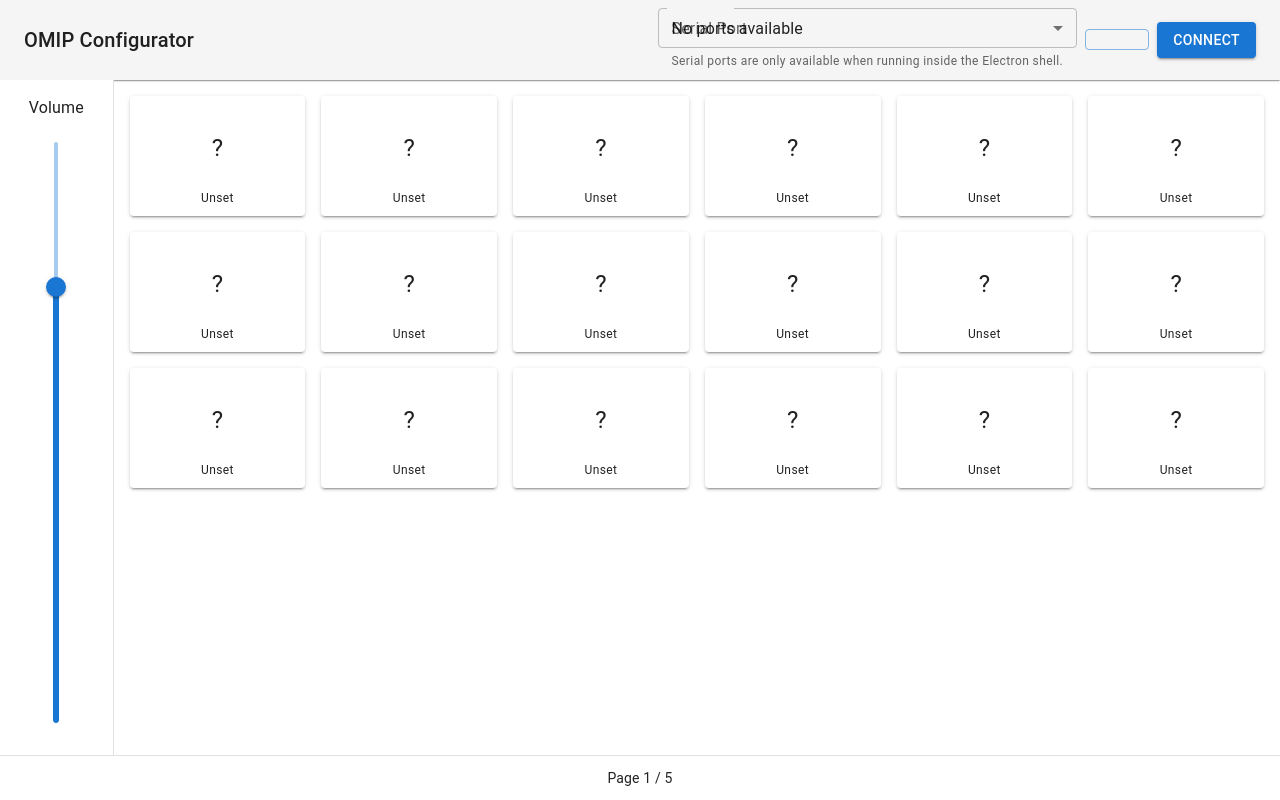
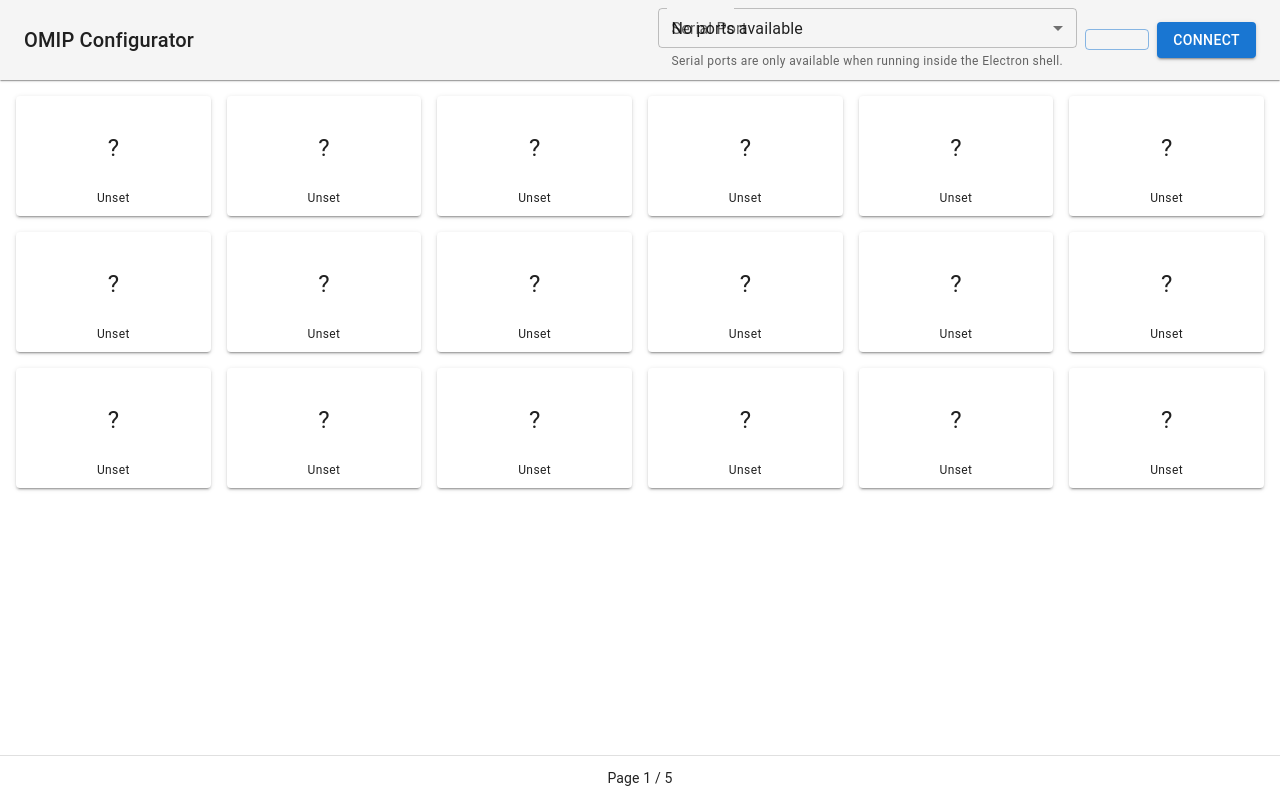
Before and after one commit to yururi-nonbiry/Open-Modular-Input-Protocol, a React (Vite) app in the folder M5Tab_OMIP/pc_software/ui/: page / in a window 1280 px wide. Built offline with nearby package versions, Linux system fonts and the light colour scheme; some icons are missing.

Commit message:
UIボリューム　削除

```diff
--- a/M5Tab_OMIP/pc_software/ui/src/App.tsx
+++ b/M5Tab_OMIP/pc_software/ui/src/App.tsx
@@ -23,7 +23,6 @@ function App() {
   const [isConnected, setIsConnected] = useState<boolean>(false);
   const [page, setPage] = useState<number>(1);
   const [totalPages] = useState<number>(5);
-  const [volume, setVolume] = useState<number>(75);
   const [flashingCell, setFlashingCell] = useState<number | null>(null);
   const [pageConfigs, setPageConfigs] = useState<PageConfigs>({});
   const [editingCell, setEditingCell] = useState<{page: number, index: number} | null>(null);
@@ -104,7 +103,7 @@ function App() {
             if (portId === 19) { handleNextPage(); }
             else if (portId === 20) { handlePrevPage(); }
           } else if (response.event === 'input_analog') {
-            if (response.port_id === 18) { setVolume(response.value * 100); }
+            // PC Volume is handled by the main process, no UI update needed here.
           }
         }
       } catch (e) {}
@@ -242,17 +241,6 @@ function App() {
       {/* Body */}
       <Box sx={{ display: 'flex', flexGrow: 1, overflow: 'hidden' }}>
 
-        {/* Sidebar */}
-        <Box sx={{ width: 120, p: 2, display: 'flex', flexDirection: 'column', alignItems: 'center', bgcolor: 'background.paper', borderRight: 1, borderColor: 'divider' }}>
-          <Typography id="volume-slider-label" gutterBottom>Volume</Typography>
-          <Slider
-            aria-labelledby="volume-slider-label"
-            orientation="vertical"
-            value={volume}
-            onChange={(_event, newValue) => setVolume(newValue as number)}
-            sx={{ flexGrow: 1, mt: 2, mb: 2}}
-          />
-        </Box>
 
         {/* Main Content */}
         <Box sx={{ flexGrow: 1, p: 2, overflowY: 'auto' }}>
```
Also changed, not shown: M5Tab_OMIP/pc_software/ui/dist-electron/preload.js (+8 -7 lines).
